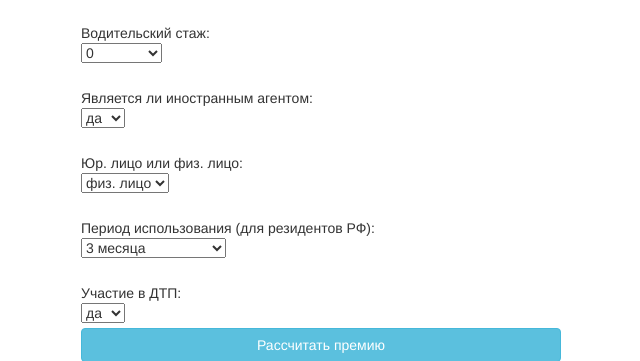
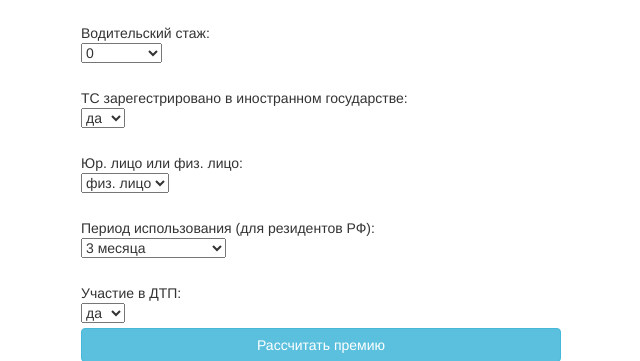
Before and after one commit to nikolai921/osago.rarus, a PHP site: page / in a window 1280 px wide. Shown: the part 667-1028 px from the top of the page, without its empty margins (319-959 px from the left). Run offline with PHP 8.4, Linux system fonts and the light colour scheme; data comes from the database, SQL or seed files in the repository; data that the repository does not hold is empty.

Commit message:
New file

```diff
--- a/index.php
+++ b/index.php
@@ -47,7 +47,7 @@ $title = 'Калькулятор ОСАГО';
                             'age_drivers', $name_age_drivers, 'short_name');
 						$stringHTML .= selectForm('Водительский стаж:',
                             'experience_drivers', $name_experience_drivers, 'short_name');
-						$stringHTML .= selectForm('Является ли иностранным агентом:',
+						$stringHTML .= selectForm('ТС зарегестрировано в иностранном государстве:',
                             'foreigner', $name_foreigner, 'foreigner');
 						$stringHTML .= selectForm('Юр. лицо или физ. лицо:',
                             'legal_form', $name_legal_form, 'legal_form');
@@ -74,7 +74,7 @@ $_SESSION['post'] = $_POST;
 $_SESSION['post']['premium'] = $premium;
 
 /*
- * Запись истории отправки данных формы HTML
+ * Запись истории отправки данных формы HTML - реализация одного из вариантов логирования
  */
 
 if (!empty($_POST))
--- a/logPost.txt
+++ b/logPost.txt
@@ -18,3 +18,9 @@
 11.03.2019  09:45:45 ТС категория А М, до 50 включительно, Республика Адегея, Ограниченое количество лиц допущеных к управлению ТС, от 5 до 15 дней, m, 16-21, 0, да, физ. лицо, 3 месяца, да
 11.03.2019  09:46:34 ТС категория А М, до 50 включительно, Республика Адегея, Ограниченое количество лиц допущеных к управлению ТС, от 5 до 15 дней, m, 16-21, 0, да, физ. лицо, 3 месяца, да
 11.03.2019  09:47:24 ТС категория А М, до 50 включительно, Республика Адегея, Ограниченое количество лиц допущеных к управлению ТС, от 5 до 15 дней, m, 16-21, 0, да, физ. лицо, 3 месяца, да
+11.03.2019  10:51:11 ТС категория D DЕ число ПМ 16 и менее, свыше 70 до 100 включительно, Республика Адегея, Ограниченое количество лиц допущеных к управлению ТС, от 5 до 15 дней, m, 16-21, 0, да, физ. лицо, 3 месяца, да
+11.03.2019  10:52:29 ТС категория А М, до 50 включительно, Республика Адегея, Ограниченое количество лиц допущеных к управлению ТС, от 5 до 15 дней, m, 16-21, 0, да, физ. лицо, 3 месяца, да
+11.03.2019  10:52:33 ТС категория А М, до 50 включительно, Республика Адегея, Ограниченое количество лиц допущеных к управлению ТС, от 5 до 15 дней, m, 16-21, 0, да, физ. лицо, 3 месяца, да
+11.03.2019  11:53:48 ТС категория А М, до 50 включительно, Республика Адегея, Ограниченое количество лиц допущеных к управлению ТС, от 5 до 15 дней, m, 16-21, 0, да, физ. лицо, 3 месяца, да
+11.03.2019  11:53:59 ТС категория Tb тролейбусы, до 50 включительно, Республика Адегея, Ограниченое количество лиц допущеных к управлению ТС, от 5 до 15 дней, m, 16-21, 0, да, физ. лицо, 3 месяца, да
+11.03.2019  12:14:09 ТС категория Tb тролейбусы, до 50 включительно, Республика Адегея, Ограниченое количество лиц допущеных к управлению ТС, от 5 до 15 дней, m, 16-21, 0, да, физ. лицо, 3 месяца, да
--- a/treatment.php
+++ b/treatment.php
@@ -11,7 +11,7 @@ ini_set('display_errors', 'on');
  * Устанавливаем доступ к базе данных:
  */
 $host = 'localhost'; //имя хоста, на локальном компьютере это localhost
-$user = 'root'; //имя пользователя, по умолчанию это root
+$user = 'admin.osago'; //имя пользователя, по умолчанию это root
 $password = '13579'; //пароль, по умолчанию пустой
 $db_name = 'osago.rarus'; //имя базы данных
 
@@ -56,7 +56,7 @@ function selectForm($name_select, $name_data, $name_array, $name_key_array)
 }
 
 /**
- * Функция для формирования таблицы результатов
+ * Функция для формирования таблицы результатов расчета премии
  * @param $premium
  *
  * @return string
@@ -83,7 +83,7 @@ function bonus_received($premium)
 				<tr><td>Коэффициент КБМ:</td><td>{$_POST['KBM']}</td></tr>
 				<tr><td>Возраст водителя:</td><td>{$_POST['age_drivers']}</td></tr>
 				<tr><td>Водительский стаж:</td><td>{$_POST['experience_drivers']}</td></tr>
-				<tr><td>Водитель иностранный агент:</td><td>{$_POST['foreigner']}</td></tr>
+				<tr><td>ТС зарегестрировано в иностранном государстве:</td><td>{$_POST['foreigner']}</td></tr>
 				<tr><td>Юр. лицо или физ. лицо:</td><td>{$_POST['legal_form']}</td></tr>
 				<tr><td>Период использования:</td><td>{$_POST['period_use']}</td></tr>
 				<tr><td>Участие в ДТП:</td><td>{$_POST['violations']}</td></tr>
@@ -99,7 +99,7 @@ function bonus_received($premium)
 }
 
 /**
- * Функция формирует запрос к БД
+ * Функция формирует запрос к БД, по заданому параметру и таблице
  * @param $link
  * @param $name
  * @param $table
@@ -122,7 +122,7 @@ SQL;
 
 /**
  * Обработка данных полученных из формы, задача записать в главную таблицу БД
- * индексы по всем основным параметрам.
+ * индексы (id - соответствующей строке, связанной таблице) по всем основным параметрам.
  *
  * @param $link
  *
@@ -235,7 +235,7 @@ function formDataSend($link)
 }
 
 /**
- * Отправка данных в БД (вызов функции)
+ * Отправка данных в БД (вызов функции), присвоение результата переменной $index_comb
  */
 
 $index_comb = formDataSend($link);
@@ -259,7 +259,7 @@ $name_period_use = DataFromForm($link, 'short_name', 'period_use_table');
 $name_violations = DataFromForm($link, 'violations', 'user_options_table');
 
 /**
- * Основная логика вычисления, формируем показатели стоимости премии округленный до 2 знаков после запятой
+ * Основная логика вычисления, формируем показатель стоимости премии округленный до 2 знаков после запятой
  * @param $index_comb
  * @param $link
  *
@@ -277,11 +277,15 @@ function premium($index_comb, $link)
     $limit_number_drivers = 1; // коэффициент КО при ограниченном количестве водителей
     $coeff_violations = 1.5; // коэффициент КН - при наличие нарушений
 
+    /*
+     * часто повторяемые значения
+     */
     $foreigner = $index_comb['foreigner']['id'];
     $legal_form = $index_comb['legal_form']['id'];
+    $type_TS = $index_comb['type_ts']['id'];
 
     /*
-     * Вводим переменные которые описывают показатели, но не вошли в структуру БД
+     * расчет каждого показателя в отдельности
      */
     if (!empty($index_comb)) {
 
@@ -380,7 +384,10 @@ function premium($index_comb, $link)
             $KH = 1;
         }
 
-        $type_TS = $index_comb['type_ts']['id'];
+        /*
+         * результирующий расчет премии, в первый блок входит 3 типа категорий ТС, и под них рассчитываются вариации
+         * по типу юридического оформления и является ли ТС зарегистрированным в иностранном государстве.
+         */
 
         if ($type_TS == 2 || $type_TS == 3 || $type_TS == 4) {
             if ($foreigner == 2 && $legal_form == 1) {
@@ -398,6 +405,12 @@ function premium($index_comb, $link)
             } else {
                 $premium = 0;
             }
+
+        /*
+         * второй блок под который попадают все остальные типы ТС, не включенные в первый
+         * и вариации такого же типа как и в первом блоке.
+         */
+
         } else {
             if ($foreigner == 2 && $legal_form == 1) {
         //    физ. лицо
@@ -424,6 +437,6 @@ function premium($index_comb, $link)
 }
 
 /**
- * вызов функции по раcчету премии
+ * вызов функции по раcчету премии, и просвоение результата переменной $premium
  */
 $premium = premium($index_comb, $link);
```
Also changed, not shown: 3 other files. Lines whose indentation alone changed are shown as unchanged.
